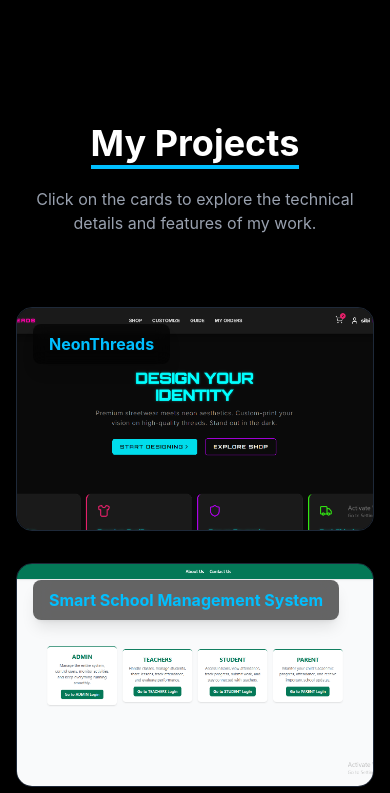
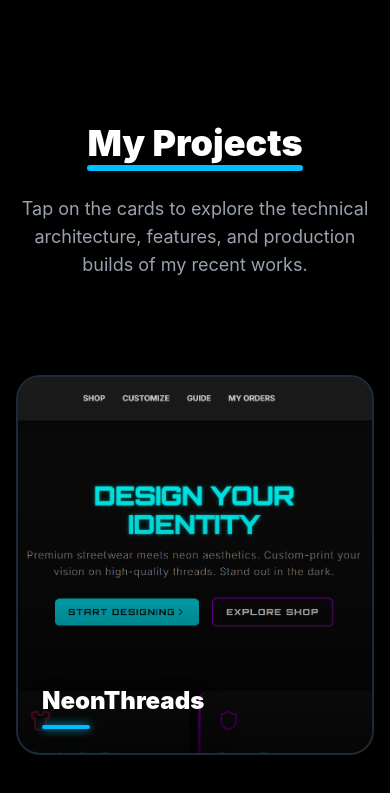
Before and after one commit to Sibi-2006/sibi-portfolio-, a React app: page / in a window 390 px wide. Shown: the part 2200-2993 px from the top of the page. Built offline with nearby package versions, Linux system fonts and the light colour scheme; the HTML template or start-up script is replaced by a standard one.

Commit message:
style: enhance mobile responsiveness and UI for project cards

```diff
--- a/src/sections/Projects.tsx
+++ b/src/sections/Projects.tsx
@@ -13,56 +13,66 @@ export const Projects: React.FC = () => {
   return (
     <div
       id="projects"
-      className="bg-black w-full text-white min-h-screen pt-24 pb-20 px-4"
+      className="bg-black w-full text-white min-h-screen pt-24 pb-20 px-4 sm:px-8"
     >
-      <div className="max-w-screen-xl mx-auto flex flex-col justify-center w-full min-h-full">
-        <div className="pb-12 text-center">
-          <p className="text-4xl sm:text-5xl font-bold inline border-b-4 border-primary">
+      <div className="max-w-7xl mx-auto flex flex-col justify-center w-full min-h-full">
+        <div className="pb-16 text-center">
+          <motion.div
+             initial={{ opacity: 0, scale: 0.9 }}
+             whileInView={{ opacity: 1, scale: 1 }}
+             viewport={{ once: true }}
+          >
+            <p className="text-4xl sm:text-6xl font-black inline-block relative">
               My Projects
+              <span className="absolute -bottom-2 left-0 w-full h-1.5 bg-primary rounded-full"></span>
             </p>
-          <p className="py-6 text-gray-400 max-w-lg mx-auto">
-            Click on the cards to explore the technical details and features of my work.
+          </motion.div>
+          <p className="py-8 text-gray-400 max-w-2xl mx-auto text-lg">
+            Tap on the cards to explore the technical architecture, features, and production builds of my recent works.
           </p>
         </div>
 
-        <div className="grid grid-cols-1 md:grid-cols-2 gap-8 lg:gap-12 w-full max-w-6xl mx-auto">
+        <div className="grid grid-cols-1 md:grid-cols-2 gap-10 lg:gap-16 w-full max-w-6xl mx-auto">
           {PROJECTS.map(({ title, tech, description, url }, index) => (
             <motion.div
               key={index}
-              initial={{ opacity: 0, y: 30 }}
+              initial={{ opacity: 0, y: 50 }}
               whileInView={{ opacity: 1, y: 0 }}
-              transition={{ duration: 0.6, delay: index * 0.1 }}
+              transition={{ duration: 0.7, delay: index * 0.15 }}
               viewport={{ once: true }}
               onClick={() => setActiveIndex(activeIndex === index ? null : index)}
-              className={`relative group rounded-2xl overflow-hidden aspect-[16/10] bg-gray-900 border ${activeIndex === index ? 'border-primary ring-2 ring-primary/20' : 'border-gray-800'} hover:border-primary transition-all duration-500 cursor-pointer`}
+              className={`relative group rounded-3xl overflow-hidden min-h-[380px] sm:min-h-[420px] md:aspect-[16/10] bg-gray-900 border-2 ${activeIndex === index ? 'border-primary shadow-[0_0_40px_rgba(0,191,255,0.25)]' : 'border-gray-800'} hover:border-primary/60 transition-all duration-500 cursor-pointer`}
             >
               {/* Project Image */}
+              <div className="absolute inset-0 w-full h-full">
                 <img
                   src={projectImages[index]}
                   alt={title}
-                className={`w-full h-full object-cover transition-transform duration-700 ${activeIndex === index ? 'scale-110' : 'group-hover:scale-110'}`}
+                  className={`w-full h-full object-cover transition-transform duration-1000 ${activeIndex === index ? 'scale-110 blur-[2px]' : 'group-hover:scale-110'}`}
                 />
+                <div className="absolute inset-0 bg-gradient-to-t from-black/80 via-black/20 to-transparent" />
+              </div>
 
               {/* Reveal Overlay */}
-              <div className={`absolute inset-0 bg-black/90 backdrop-blur-sm flex flex-col justify-center p-6 sm:p-10 transition-all duration-500 transform text-left
+              <div className={`absolute inset-0 bg-black/95 backdrop-blur-md flex flex-col justify-center p-6 sm:p-10 transition-all duration-700 transform text-left overflow-y-auto
                 ${activeIndex === index
                   ? 'opacity-100 translate-y-0'
                   : 'opacity-0 translate-y-full md:group-hover:opacity-100 md:group-hover:translate-y-0'}`}
               >
-                <h3 className="text-2xl sm:text-3xl font-bold text-primary mb-4">{title}</h3>
+                <h3 className="text-2xl sm:text-4xl font-black text-[#00BFFF] mb-4 tracking-tight">{title}</h3>
 
-                <div className="flex flex-wrap gap-2 mb-6">
+                <div className="flex flex-wrap gap-2.5 mb-6">
                   {tech.map((t, idx) => (
                     <span
                       key={idx}
-                      className="px-3 py-1 bg-primary/10 border border-primary/30 text-primary text-xs font-semibold rounded-md"
+                      className="px-3.5 py-1.5 bg-[#00BFFF]/10 border border-[#00BFFF]/40 text-[#00BFFF] text-xs font-bold rounded-lg uppercase tracking-wider"
                     >
                       {t}
                     </span>
                   ))}
                 </div>
 
-                <p className="text-gray-300 text-sm sm:text-base leading-relaxed mb-8">
+                <p className="text-gray-300 text-sm sm:text-lg leading-relaxed mb-10 font-medium">
                   {description}
                 </p>
 
@@ -71,19 +81,23 @@ export const Projects: React.FC = () => {
                     href={url}
                     target="_blank"
                     rel="noreferrer"
-                    onClick={(e) => e.stopPropagation()} // Prevent card toggle when clicking button
-                    className="inline-flex items-center px-6 py-3 bg-primary text-black font-bold rounded-lg hover:bg-white hover:scale-105 transition-all duration-300"
+                    onClick={(e) => e.stopPropagation()}
+                    className="group/btn inline-flex items-center gap-3 px-8 py-4 bg-[#00BFFF] text-black font-black rounded-xl hover:bg-white hover:scale-105 transition-all duration-300 shadow-[0_0_20px_rgba(0,191,255,0.4)]"
                   >
-                    View Project <span className="ml-2">→</span>
+                    View Project
+                    <span className="group-hover/btn:translate-x-2 transition-transform duration-300 text-xl">→</span>
                   </a>
                 </div>
               </div>
 
               {/* Title Tag (visible when not revealed) */}
-              <div className={`absolute top-4 left-4 bg-black/60 backdrop-blur shadow-lg p-2 px-4 rounded-lg transition-opacity duration-300 pointer-events-none
-                ${activeIndex === index ? 'opacity-0' : 'opacity-100 group-hover:opacity-0'}`}
+              <div className={`absolute bottom-6 left-6 right-6 transition-all duration-500 transform
+                ${activeIndex === index ? 'opacity-0 translate-y-4' : 'opacity-100 translate-y-0 group-hover:opacity-0'}`}
               >
-                <span className="text-primary font-bold">{title}</span>
+                <h4 className="text-2xl sm:text-3xl font-black text-white drop-shadow-2xl">
+                    {title}
+                </h4>
+                <div className="h-1 w-12 bg-[#00BFFF] mt-2 rounded-full shadow-[0_0_10px_#00BFFF]" />
               </div>
             </motion.div>
           ))}
```
Lines whose indentation alone changed are shown as unchanged.
